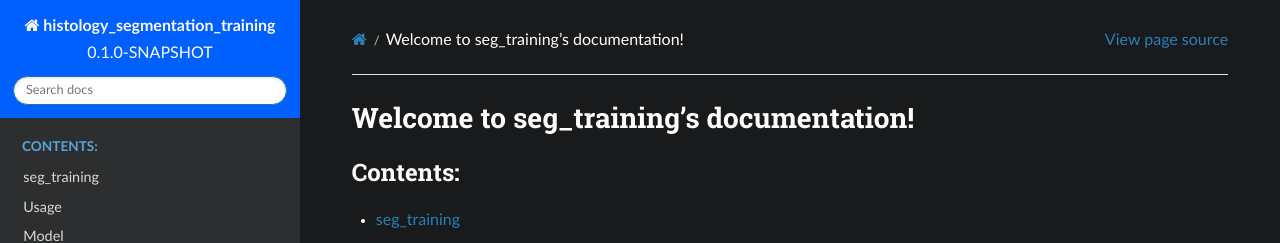
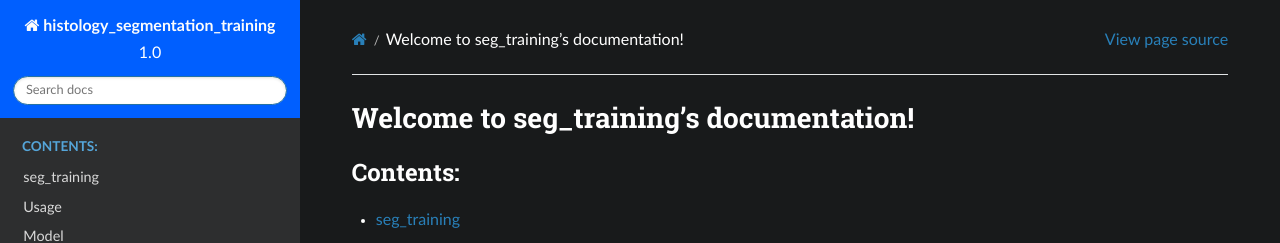
Before and after one commit to DojakM/histologySegmentationTraining, a Sphinx documentation site: the page built from docs/index.rst, in a window 1280 px wide. Shown: the top 243 px of the page. Built offline with Sphinx 7.4.7 and the Read the Docs theme 2.0.0, drawn with Linux system fonts in a browser that asks for light colours.

```diff
--- a/docs/conf.py
+++ b/docs/conf.py
@@ -53,9 +53,9 @@
 # the built documents.
 #
 # The short X.Y version.
-version = '0.1.0-SNAPSHOT'
+version = '1.0'
 # The full version, including alpha/beta/rc tags.
-release = '0.1.0-SNAPSHOT'
+release = '1.0'
 
 # The language for content autogenerated by Sphinx. Refer to documentation
 # for a list of supported languages.
@@ -127,7 +127,7 @@
 latex_documents = [
     (master_doc, 'mlf_core_template.tex',
      'histology_segmentation_training Documentation',
-     'Dominik Jakob Molitoer', 'manual'),
+     'Dominik Jakob Molitor', 'manual'),
 ]
 
 
@@ -152,7 +152,7 @@
      'histology_segmentation_training Documentation',
      author,
      'mlf_core_template',
-     'One line description of project.',
+     'A segmentation and classification tool of histological cell tissue images',
      'Miscellaneous'),
 ]
 
```
Also changed, not shown: .mlf_core.yml, 1 other file.
